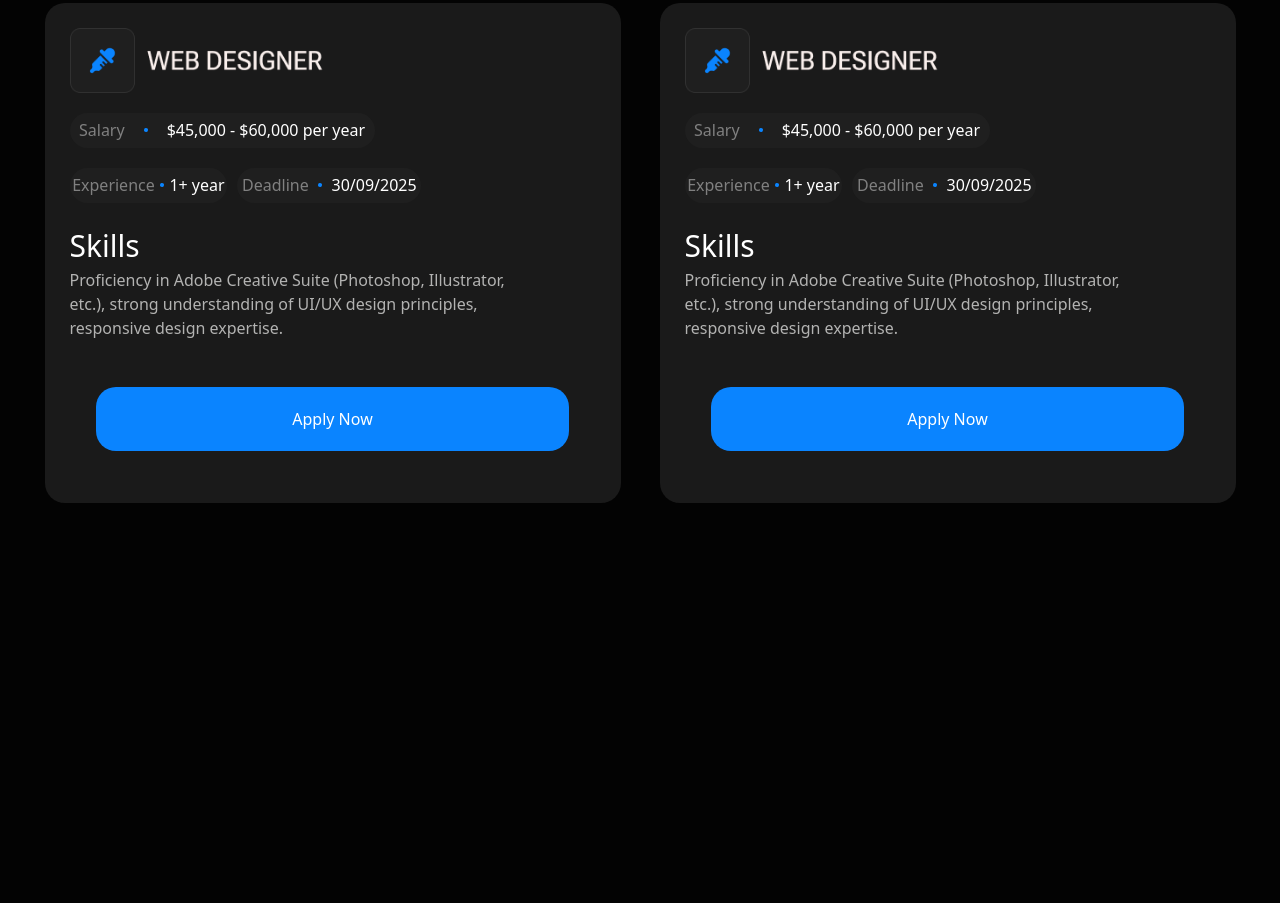
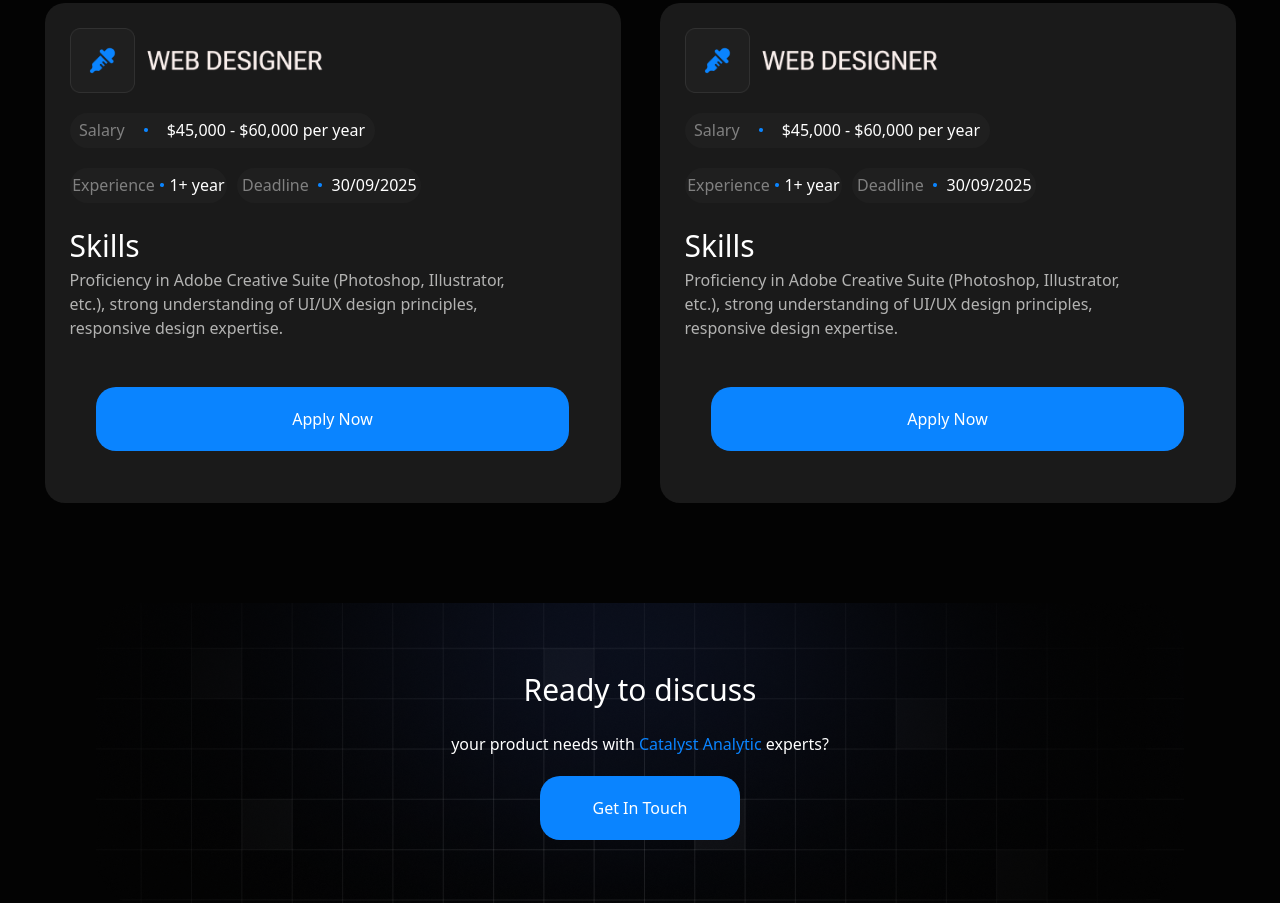
Before and after one commit to ganievabdullo727-web/week3-exam-branch, a website: page careers.html in a window 1280 px wide. Shown: the part 1502-2405 px from the top of the page. Before the commit the page ends 2005 px from the top, so only its background shows below. Drawn offline with Linux system fonts and the light colour scheme.

Commit message:
section4

```diff
--- a/careers.html
+++ b/careers.html
@@ -262,5 +262,22 @@
 
   </div>
 </section>
+
+
+<section class="w-[85%] h-[300px] rounded-[40px] m-auto mt-[100px] flex flex-col gap-[20px] m-auto items-center " style="background-image: url(./src/fc9a47396a5036fc47f50e8b57d87e02b66e2885.png);">
+
+  <div class="text-[white] flex flex-col gap-[20px] m-auto items-center text-center ">
+    <h1 class="text-[30px]">
+      Ready to discuss
+    </h1>
+    <h5>
+      your product needs with <span class="text-[#0A84FF]">Catalyst Analytic</span> experts?
+    </h5>
+    <button class="w-[200px] p-[20px] m-auto bg-[#0A84FF] rounded-[20px]">
+      Get In Touch
+    </button>
+  </div>
+
+</section>
 </body>
 </html>
```
Also changed, not shown: src/fc9a47396a5036fc47f50e8b57d87e02b66e2885.png (added), src/output.css.
